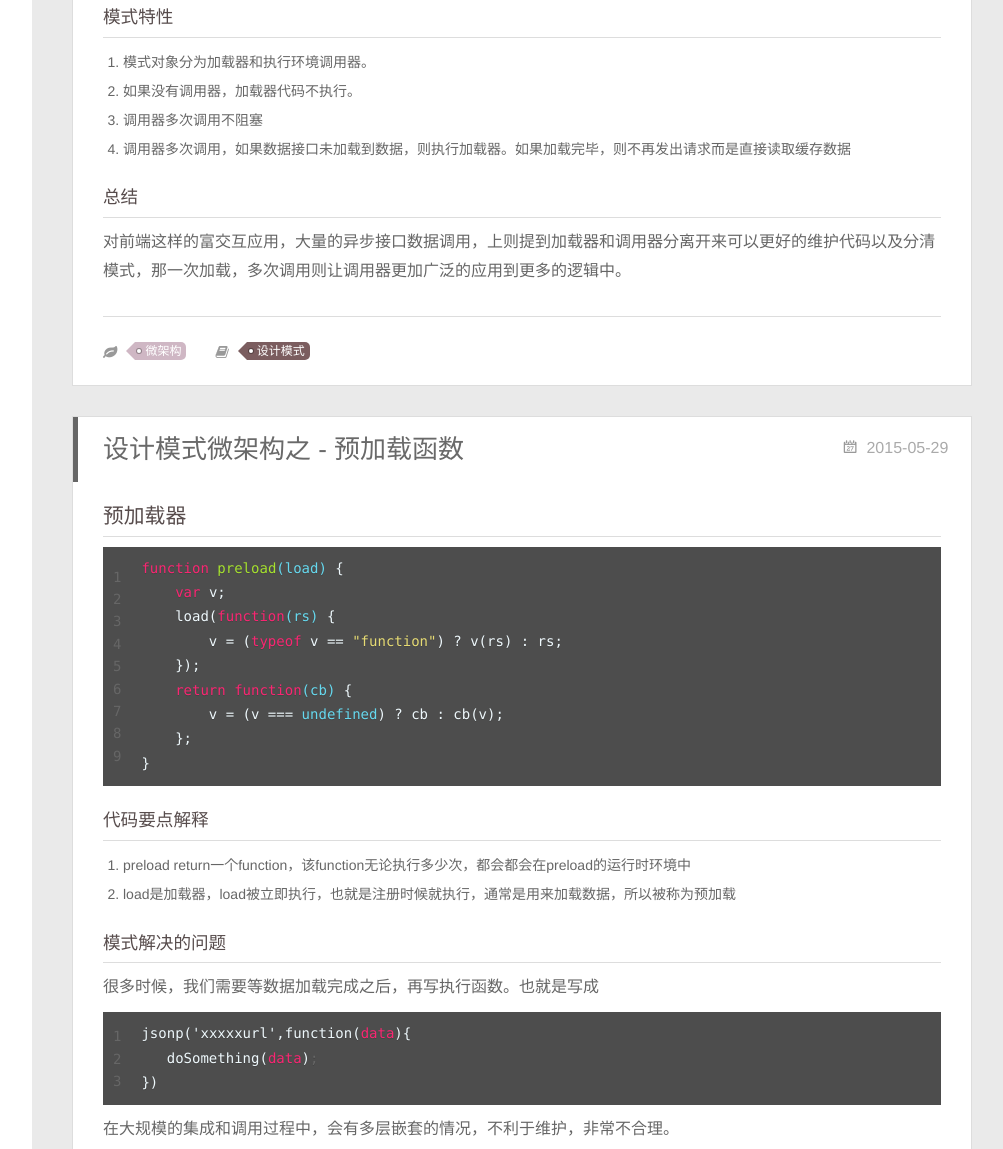
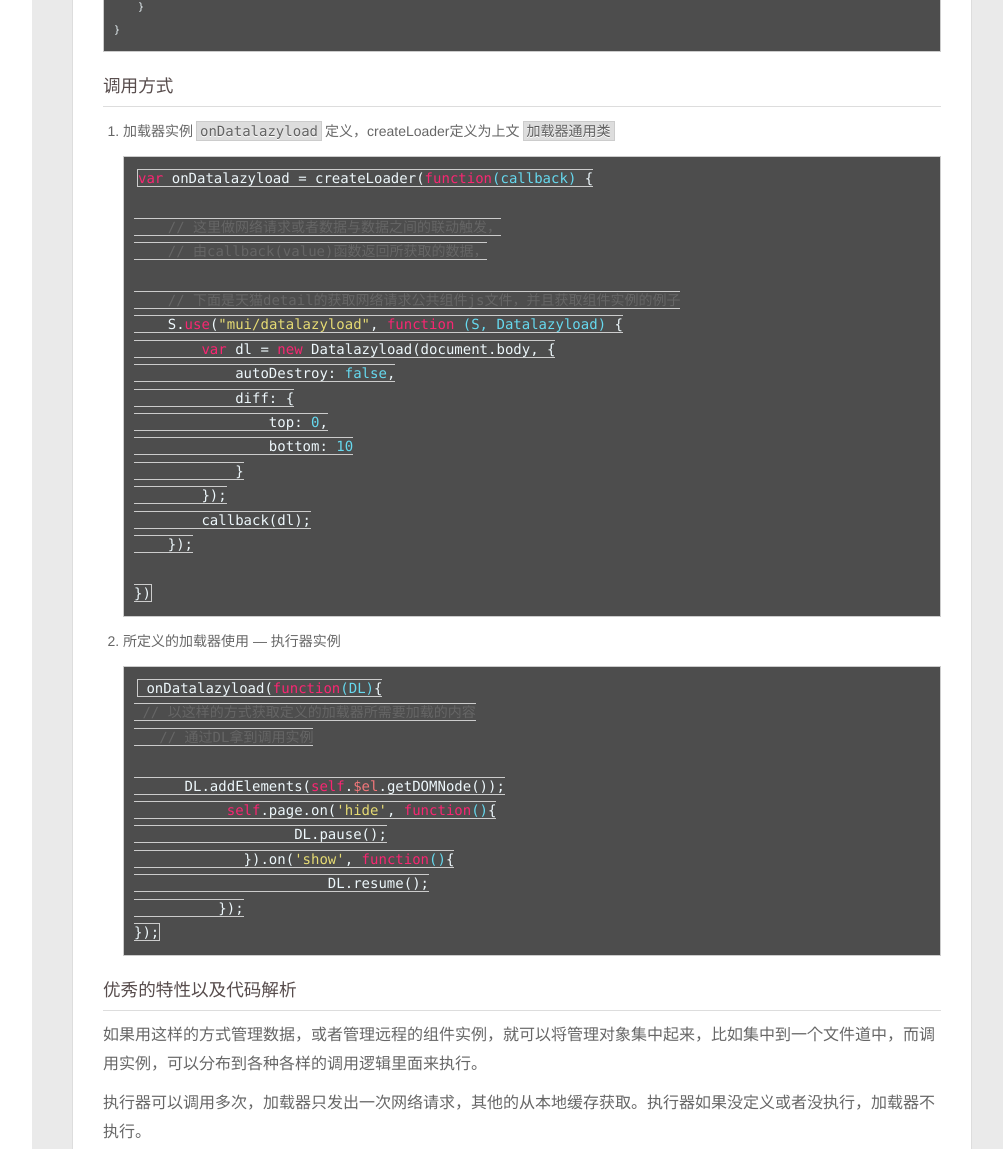
Before and after one commit to xiaxiazhu/superstarwulin.github.io, a plain HTML site: page index.html in a window 1280 px wide. Shown: the part 1118-2267 px from the top of the page, without its empty margins (268-1271 px from the left). Drawn offline with nearby package versions, Linux system fonts and the light colour scheme; some packages are replaced by stand-ins of ours.

Commit message:
Site updated: 2015-06-02 16:08:53

```diff
--- a/index.html
+++ b/index.html
@@ -200,7 +200,10 @@
 
     <div class="article-entry" itemprop="articleBody">
 
-        <h3 id="加载器">加载器</h3><pre><code><span class="comment">/**
+        <h3 id="加载器通用类">加载器通用类</h3><blockquote>
+<p> 核心函数</p>
+</blockquote>
+<pre><code><span class="comment">/**
  *根据加载函数实现加载器
  *<span class="doctag">@param</span> {Function} load 加载函数
  *<span class="doctag">@returns</span> {Function} 加载器
@@ -241,13 +244,45 @@
         <span class="keyword">return</span> value;
     }
 }
-</code></pre><h3 id="模式特性">模式特性</h3><ol>
-<li>模式对象分为加载器和执行环境调用器。</li>
-<li>如果没有调用器，加载器代码不执行。</li>
-<li>调用器多次调用不阻塞</li>
-<li>调用器多次调用，如果数据接口未加载到数据，则执行加载器。如果加载完毕，则不再发出请求而是直接读取缓存数据</li>
+</code></pre><h3 id="调用方式">调用方式</h3><ol>
+<li><p>加载器实例<code>onDatalazyload</code>定义，createLoader定义为上文<code>加载器通用类</code></p>
+<pre><code><span class="keyword">var</span> onDatalazyload = createLoader(<span class="function"><span class="keyword">function</span><span class="params">(callback)</span> </span>{
+
+    <span class="comment">// 这里做网络请求或者数据与数据之间的联动触发，</span>
+    <span class="comment">// 由callback(value)函数返回所获取的数据，</span>
+
+    <span class="comment">// 下面是天猫detail的获取网络请求公共组件js文件，并且获取组件实例的例子</span>
+    S.<span class="keyword">use</span>(<span class="string">"mui/datalazyload"</span>, <span class="function"><span class="keyword">function</span> <span class="params">(S, Datalazyload)</span> </span>{
+        <span class="keyword">var</span> dl = <span class="keyword">new</span> Datalazyload(document.body, {
+            autoDestroy: <span class="literal">false</span>,
+            diff: {
+                top: <span class="number">0</span>,
+                bottom: <span class="number">10</span>
+            }
+        });
+        callback(dl);
+    });
+
+})
+</code></pre></li>
+<li><p>所定义的加载器使用 — 执行器实例</p>
+<pre><code> onDatalazyload(<span class="function"><span class="keyword">function</span><span class="params">(DL)</span></span>{
+ <span class="comment">// 以这样的方式获取定义的加载器所需要加载的内容</span>
+   <span class="comment">// 通过DL拿到调用实例</span>
+
+      DL.addElements(<span class="keyword">self</span>.<span class="variable">$el</span>.getDOMNode());
+           <span class="keyword">self</span>.page.on(<span class="string">'hide'</span>, <span class="function"><span class="keyword">function</span><span class="params">()</span></span>{
+                   DL.pause();
+             }).on(<span class="string">'show'</span>, <span class="function"><span class="keyword">function</span><span class="params">()</span></span>{
+                       DL.resume();
+          });
+});
+</code></pre></li>
 </ol>
-<h3 id="总结">总结</h3><p>对前端这样的富交互应用，大量的异步接口数据调用，上则提到加载器和调用器分离开来可以更好的维护代码以及分清模式，那一次加载，多次调用则让调用器更加广泛的应用到更多的逻辑中。</p>
+<h3 id="优秀的特性以及代码解析">优秀的特性以及代码解析</h3><p>  如果用这样的方式管理数据，或者管理远程的组件实例，就可以将管理对象集中起来，比如集中到一个文件道中，而调用实例，可以分布到各种各样的调用逻辑里面来执行。</p>
+<p>  执行器可以调用多次，加载器只发出一次网络请求，其他的从本地缓存获取。执行器如果没定义或者没执行，加载器不执行。</p>
+<h3 id="总结">总结</h3><p>   对前端这样的富交互应用，大量的异步接口数据调用，上则提到加载器和调用器分离开来可以更好的维护代码以及分清模式，那一次加载，多次调用则让调用器更加广泛的应用到更多的逻辑中。</p>
+<p>   优秀特性中所提到的集中管理这样的微架构，将所有的数据集中起来管理，<code>在大型网络富交互应用的前端部分可以让迭代开发更加容易，树形的模块结构显得更加可控，问题定位可以更快</code>。</p>
 
 
     </div>
```
Also changed, not shown: 2015/05/29/加载函数/index.html (+58 -17 lines).
